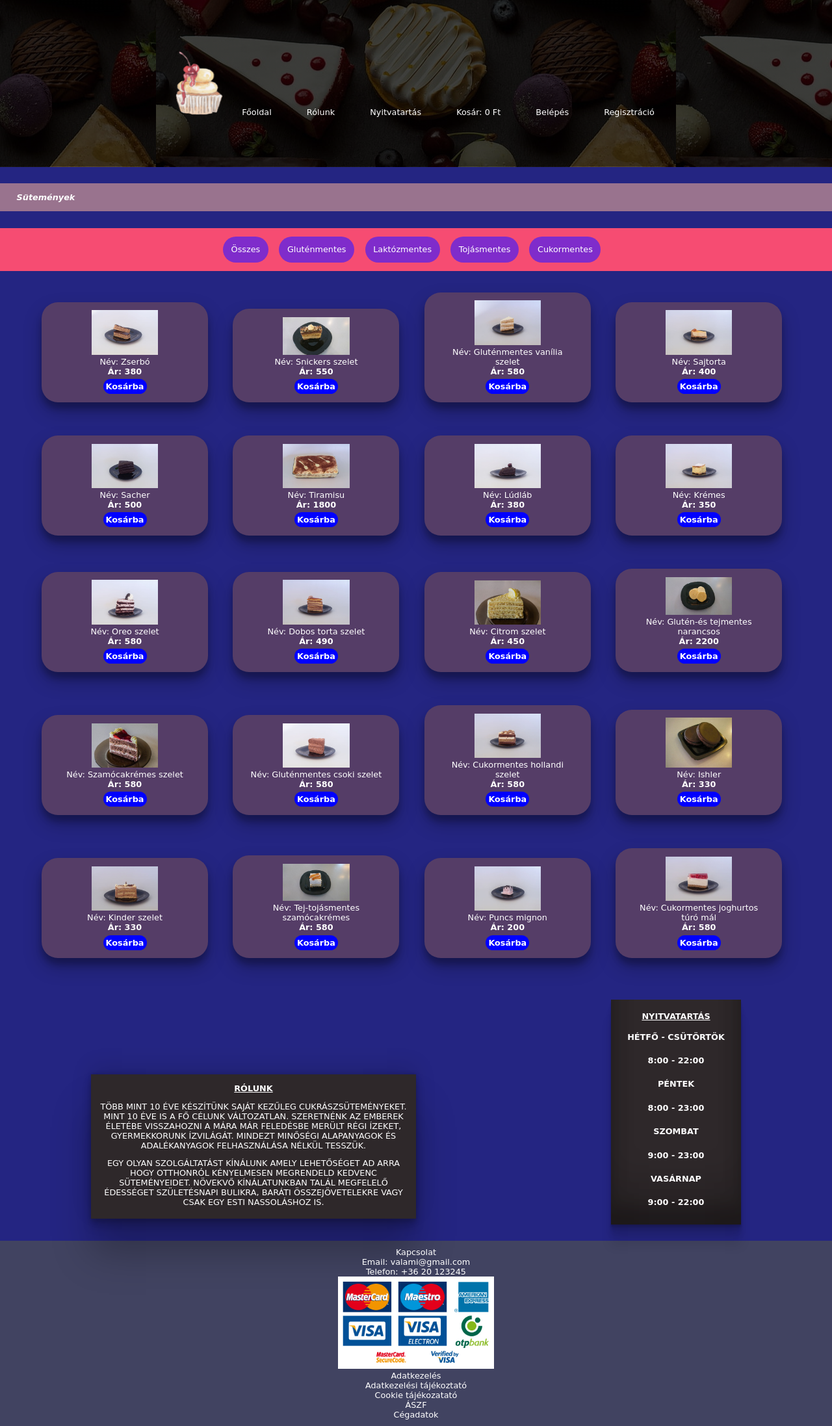
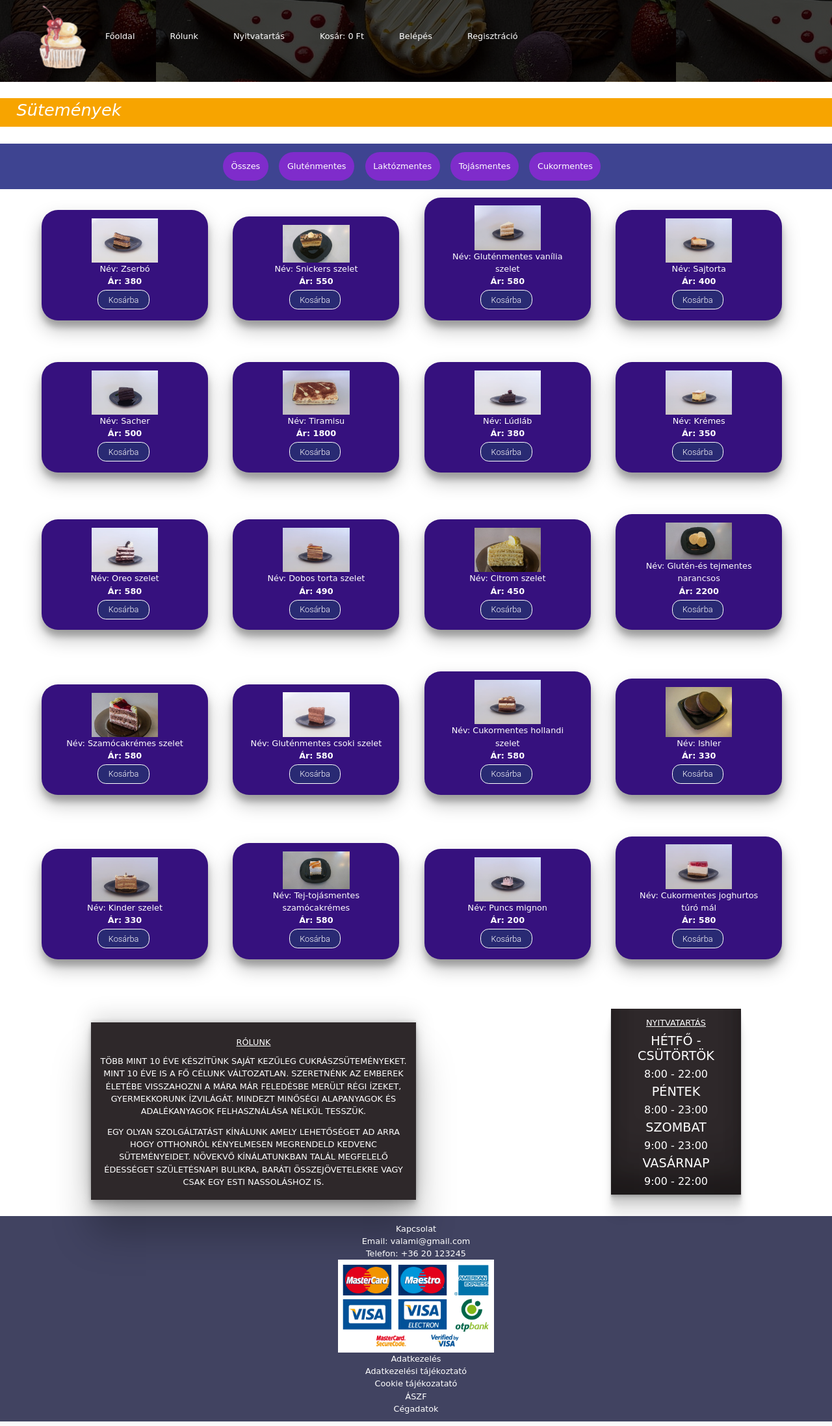
Before and after one commit to Dominil0505/confectionery-webshop, a PHP site: page / in a window 1280 px wide. Shown: the whole page at 65% size. Run offline with PHP 8.4, Linux system fonts and the light colour scheme; data comes from the database, SQL or seed files in the repository.

Commit message:
changes 0.1

```diff
--- a/pages/display.php
+++ b/pages/display.php
@@ -12,9 +12,9 @@
 
   public function kiir($data)
   {
-    echo '<div class="kulso-div">';
+    echo '<div id="outer-div">';
     foreach ($data as $key => $value) {
-      echo '<div class="sutik">';
+      echo '<div class="cakes-div">';
         echo '<img src="../kepek/'.$value['kep'].'" class="cookies-pict"> <br>';
         echo 'Név: '.$value['etel_nev'].'<br>';
         echo '<b>Ár: '.$value['ar'].'</b><br>';
--- a/pages/footer.php
+++ b/pages/footer.php
@@ -1,3 +1,4 @@
+<div class="footer-dark">
     <footer>
         <div id="kapcsolat">
             Kapcsolat <br>
@@ -15,6 +16,6 @@
             Cégadatok
         </div>
     </footer>
-
+</div>
 </body>
 </html>
--- a/pages/index.php
+++ b/pages/index.php
@@ -3,7 +3,7 @@
 include('navbar.php');
 
 echo '<div id="main">';
-    echo '<div class="masodik">';
+    echo '<div class="second">';
       echo '<h2>Sütemények</h2>';
     echo '</div>';
 
@@ -12,7 +12,7 @@
     echo '<div id="tablazat">';
     echo '</div>';
 
-    echo '<div id="bevezeto">';
+    echo '<div id="Introduction">';
 
     echo '<div id="debut">';
         echo '<h1><u>Rólunk</u></h1>';
@@ -38,6 +38,4 @@
 echo '</script>';
 include('footer.php');
 
-
-// Készítette Král Zsombor, Bekő Virág, Szabó Dominik
 ?>
--- a/pages/navbar.php
+++ b/pages/navbar.php
@@ -31,6 +31,9 @@
     <link rel="stylesheet" href="../style/succesfull-order.css">
     <link rel="stylesheet" href="../style/registration_style.css">
 
+    <!-- Bootstrap -->
+    <link rel="stylesheet" href="https://cdnjs.cloudflare.com/ajax/libs/twitter-bootstrap/4.1.3/css/bootstrap.min.css">
+    <link rel="stylesheet" href="https://cdnjs.cloudflare.com/ajax/libs/ionicons/2.0.1/css/ionicons.min.css">
 
     <!-- SCRIPT -->
     <script src="../assets/js/main.js"></script>
--- a/pages/order_page.php
+++ b/pages/order_page.php
@@ -3,7 +3,7 @@
 
     echo '
         <h1 id="elso">Rendelés</h1>
-        <h1 class="masodik">Szállítási adatok</h1>
+        <h1 class="second">Szállítási adatok</h1>
         <div id="rendeles-div">
             <form id="rendeles-form" method="post" action="../functions/save_data.php">
                 Teljes név*<br><label> <input type="text" name="nev" class="rendeles-input" required placeholder="pl.: Kovács István"></label><br>
@@ -12,7 +12,7 @@
                 Település*<br><label> <input type="text" name="telepules" class="rendeles-input" required placeholder="pl.: Kecskemét"></label><br>
                 Utca* <br><label><input type="text" name="utcanev" class="rendeles-input" required placeholder="pl.: Izsáki út"></label><br>
                 Házszám* <br><label><input type="text" name="hazszam" min="0" class="rendeles-input" required placeholder="pl.: 8"></label><br>
-                <h2 class="masodik">Megjegyzés</h2>
+                <h2 class="second">Megjegyzés</h2>
                 <h2>Megjegyzés a rendeléshez</h2>
                 <textarea rows="5" cols="60" name="megjegyzes" id="rendeles-megjegyzes"></textarea><br>
                 <button id="order-button" type="submit"> Rendelés </button>
--- a/style/cart_contents_style.css
+++ b/style/cart_contents_style.css
@@ -46,18 +46,7 @@
     font-size: 30px;
 }
 
-.masodik
-{
-    background-color: #99738E;
-    color:#ffffff;
-    font-family: 'Lobster', cursive;
-    font-style: italic;
-    padding: 0.3rem;
-    padding-left: 2rem;
-    text-align: left;
-    margin-top: 25px;
-    font-size: 1.5vw;
-}
+
 
 .kiemeles {color:rgb(255, 2, 2);}
 
--- a/style/display_style.css
+++ b/style/display_style.css
@@ -8,7 +8,27 @@
 body{
   margin: 0;
   padding: 0;
-  background-color: #242582;
+  background-color: #1a1b4b;
+}
+
+.second
+{
+    background-color: #f7a400;
+    color:#ffffff;
+    font-family: 'Lobster', cursive;
+    font-style: italic;
+    padding: 0.3rem;
+    padding-left: 2rem;
+    text-align: left;
+    margin-top: 25px;
+    font-size: 1.5vw;
+}
+
+#filter-div{
+  margin-top: 2%;
+  background-color: #3e4491;
+  padding: 1%;
+  text-align: center;
 }
 
 .filter-button{
@@ -26,31 +46,6 @@
   font-size: 115%;
 }
 
-#filter-div{
-  margin-top: 2%;
-  background-color: #F64C72;
-  padding: 1%;
-  text-align: center;
-}
-
-/*
-
-NEM TUDOM MI EZ
-
-#order_button {
-  width: 10%;
-  padding: 2% 25% 2% 2%;
-  text-align: center;
-  margin: 10px 5px;
-  border-radius: 25px;
-  font-weight: bold;
-  border: 2px solid #009688;
-  cursor: pointer;
-  background-color: green;
-  color: white;
-  transition: 0.3s all;
-}*/
-
 .cookies-pict{
   width: 50%;
 }
@@ -60,36 +55,41 @@
   width: 20px;
 }
 
-.sutik{
+#outer-div{
+  text-align: center;
+}
+
+.cakes-div{
+  margin: 1em 2em 4em 1em;
   display: inline-block;
   box-shadow: rgba(0, 0, 0, 0.25) 0px 14px 28px, rgba(0, 0, 0, 0.22) 0px 10px 10px;
   padding: 1% 2% 1% 2%;
-  margin: 1% 2% 3% 1%;
   text-align: center;
-  background-color: #553D67;
+  background-color: #36117e;
   border-radius: 25px;
   width: 20%;
 }
 
-.kulso-div{
-  margin-top: 20px;
+.cart-button{
+  display: inline-block;
+  padding: 0.35em 1.2em;
+  border: 0.1em solid;
+  margin: 0.3em 0.3em 0.3em 0;
+  border-radius: 1em;
+  box-sizing: border-box;
+  text-decoration: none;
+  font-family:'Roboto',sans-serif;
+  font-weight: 300;
+  color: #FFFFFF;
   text-align: center;
-}
-
-.cart-button{
-  margin-top: 2%;
-  text-decoration: none;
+  transition: all 0.2s;
   cursor: pointer;
-  background-color: blue;
-  padding: 2%;
-  border-radius: 25px;
-  font-weight: bold;
-  border:none;
+  background-color: #292a73;
 }
 
 .cart-button:hover{
-  background-color: #7192BE;
-  color: black;
+  color: #000000;
+  background-color: #FFFFFF;
 }
 
 #opening{
@@ -118,7 +118,7 @@
   box-shadow: rgba(0, 0, 0, 0.25) 0px 54px 55px, rgba(0, 0, 0, 0.12) 0px -12px 30px, rgba(0, 0, 0, 0.12) 0px 4px 6px, rgba(0, 0, 0, 0.17) 0px 12px 13px, rgba(0, 0, 0, 0.09) 0px -3px 5px;
 }
 
-#bevezeto{
+#Introduction{
   text-align: center;
 }
 
```
Lines whose indentation alone changed are shown as unchanged.
